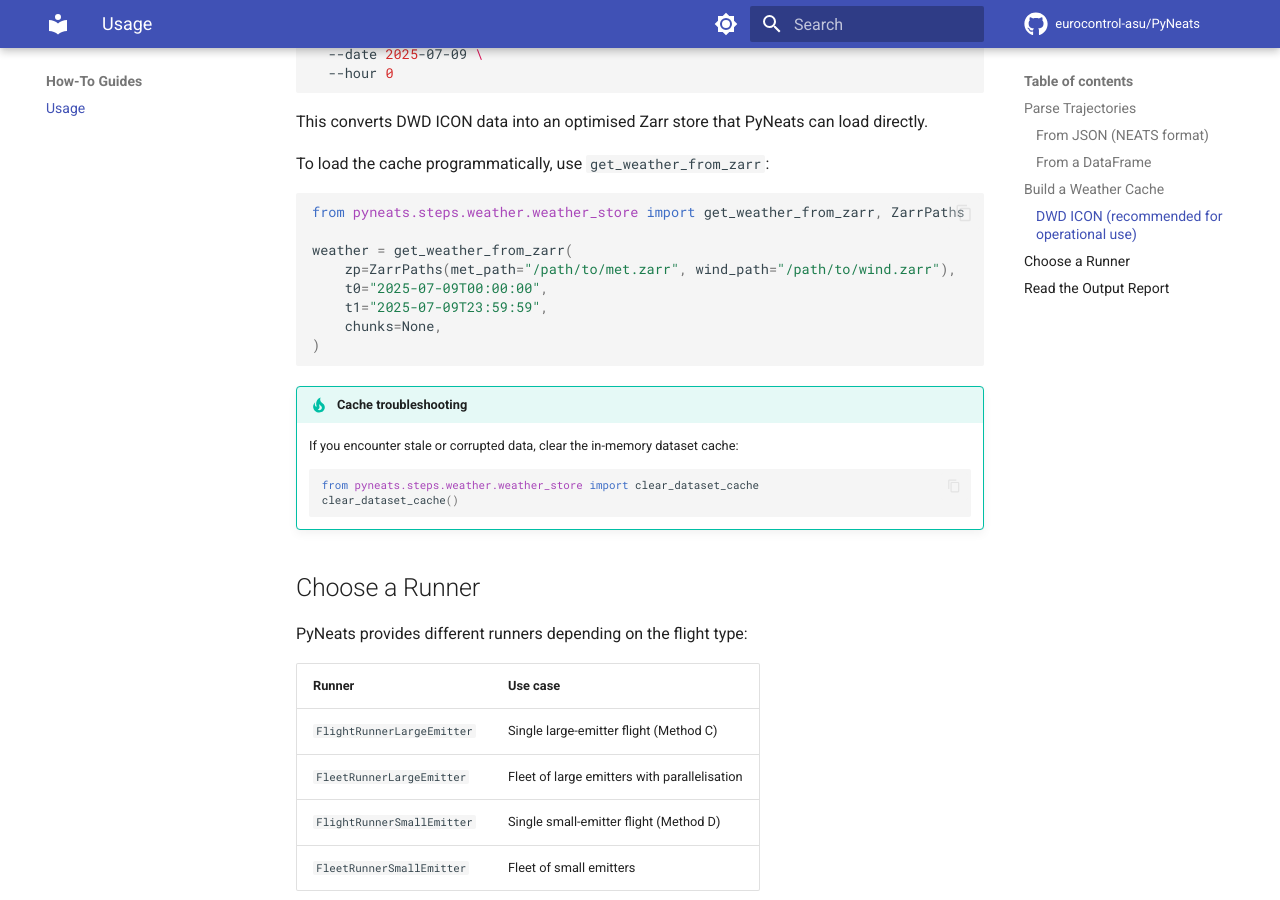
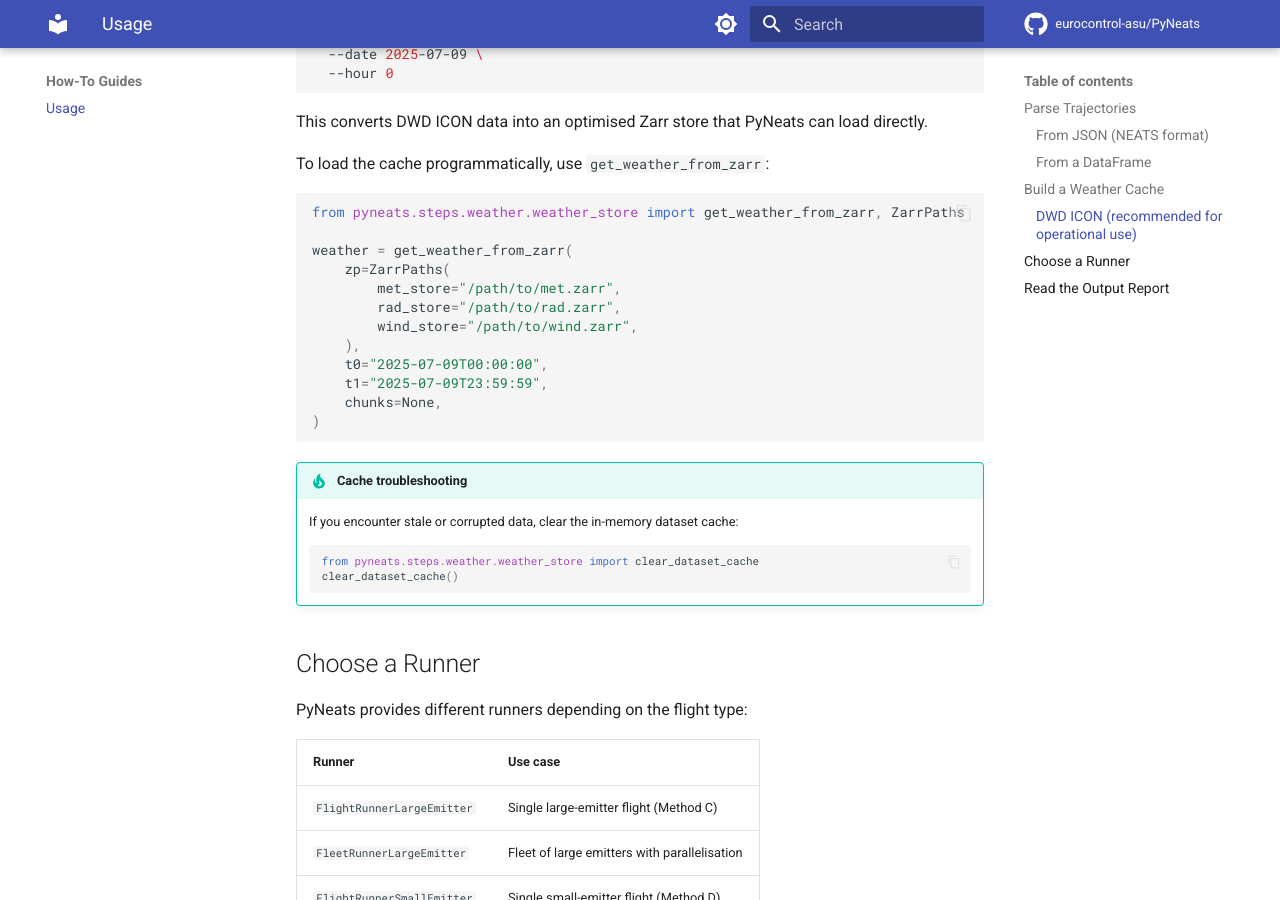
Before and after one commit to eurocontrol-asu/PyNeats, an MkDocs documentation site: the page built from docs/howto/usage.md, in a window 1280 px wide and 900 px high, scrolled down 1684 px. Built offline with MkDocs 1.6.1 and Material for MkDocs 9.7.7, drawn with Linux system fonts in a browser that asks for light colours; comment, search, counter and statistics services are not loaded.

Commit message:
fix(docs): correct ZarrPaths field names in usage example
The get_weather_from_zarr example used non-existent kwargs
(met_path, wind_path). Actual dataclass fields are met_store,
rad_store, wind_store. Also adds the missing rad_store argument.

```diff
--- a/docs/howto/usage.md
+++ b/docs/howto/usage.md
@@ -83,7 +83,11 @@ To load the cache programmatically, use `get_weather_from_zarr`:
 from pyneats.steps.weather.weather_store import get_weather_from_zarr, ZarrPaths
 
 weather = get_weather_from_zarr(
-    zp=ZarrPaths(met_path="/path/to/met.zarr", wind_path="/path/to/wind.zarr"),
+    zp=ZarrPaths(
+        met_store="/path/to/met.zarr",
+        rad_store="/path/to/rad.zarr",
+        wind_store="/path/to/wind.zarr",
+    ),
     t0="2025-07-09T00:00:00",
     t1="2025-07-09T23:59:59",
     chunks=None,
```
